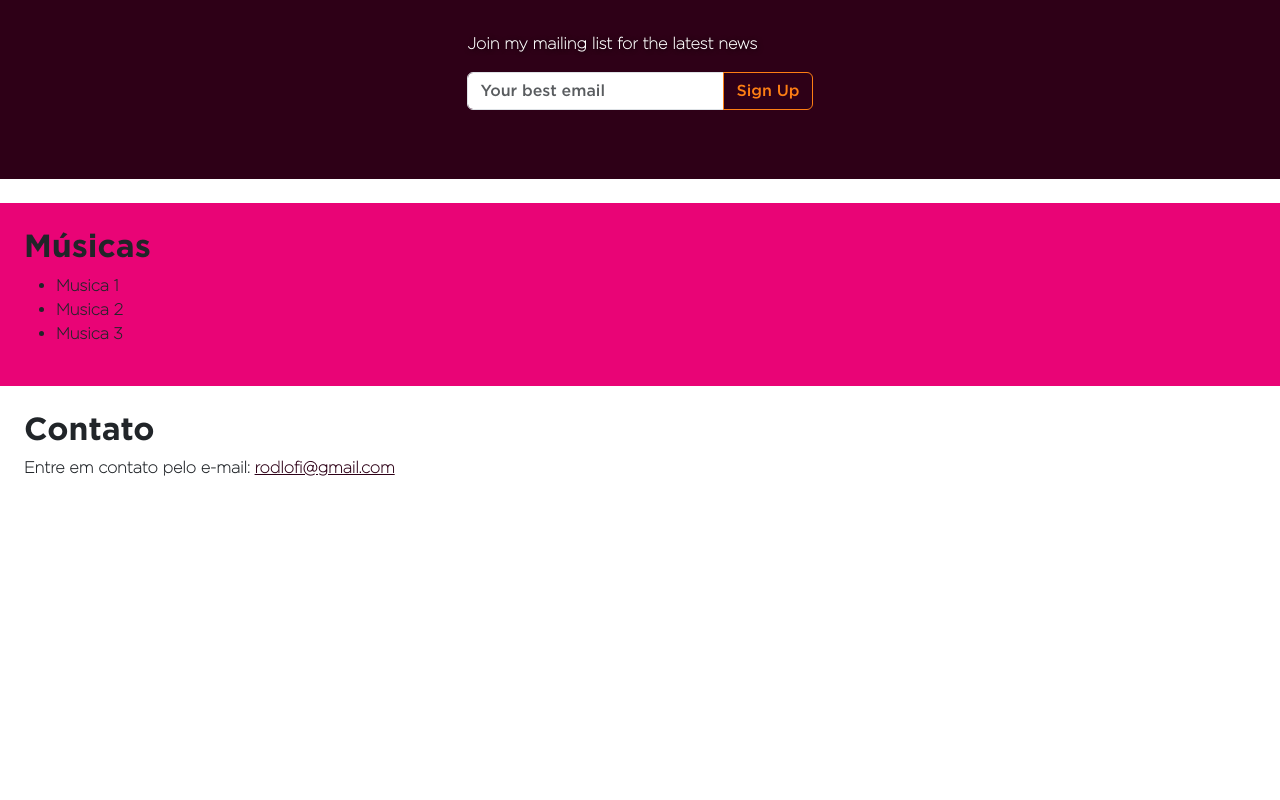
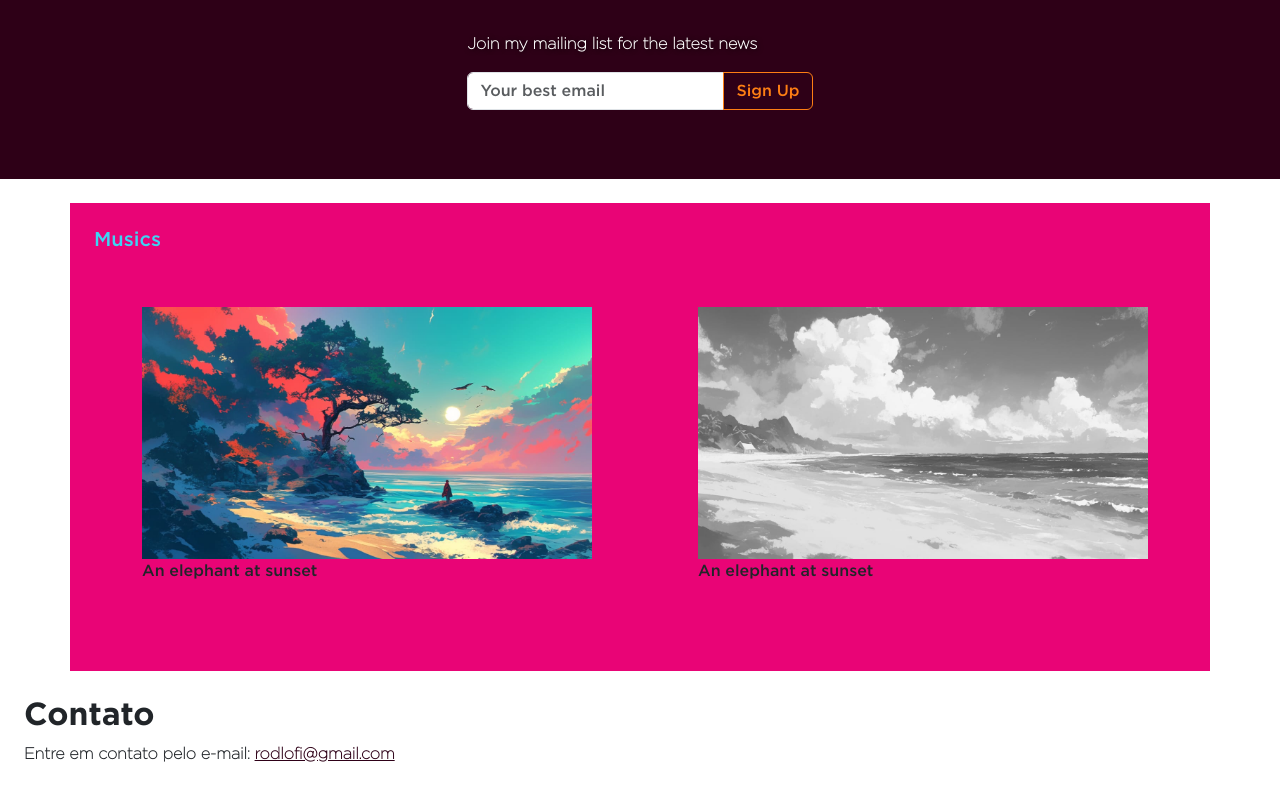
Before and after one commit to rodrigozan/afrobrazuca, a Next.js app: page / in a window 1280 px wide. Shown: the part 1207-2007 px from the top of the page. Before the commit the page ends 1727 px from the top, so only its background shows below. Built offline with nearby package versions, Linux system fonts and the light colour scheme; a web font is replaced by a local one.

Commit message:
Updated Musics component andMusics module scss

```diff
--- a/app/components/Musics.tsx
+++ b/app/components/Musics.tsx
@@ -1,14 +1,24 @@
 import React from 'react';
+
+import styles from '../../styles/Musics.module.scss';
+
+import img1 from '../assets/img/RodLofi-about.jpg'
+import img2 from '../assets/img/RodLofi-header.jpg'
 
 const Musics: React.FC = () => {
   return (
-    <section className="p-4 bg-light">
-      <h2>Músicas</h2>
-      <ul>
-        <li>Musica 1</li>
-        <li>Musica 2</li>
-        <li>Musica 3</li>
-      </ul>
+    <section className={`${styles.Musics} container p-4 bg-light`}>
+      <h5 className='text-info'>Musics</h5>
+      <div className='d-flex'>
+        <figure className={`${styles.music} music1 col-6 p-5`}>
+          <img src={img1.src} alt="Elephant at sunset" />
+          <figcaption>An elephant at sunset</figcaption>
+        </figure>
+        <figure className={`${styles.music} music1 col-6 p-5`}>
+          <img src={img2.src} alt="Elephant at sunset" />
+          <figcaption>An elephant at sunset</figcaption>
+        </figure>
+      </div>
     </section>
   );
 };
--- /dev/null
+++ b/styles/Musics.module.scss
@@ -0,0 +1,26 @@
+// styles/Musics.module.scss
+.Musics {
+    .music {
+        background-size: cover;
+        background-position: center;
+        -webkit-border-radius: 5px;
+        -moz-border-radius: 5px;
+        border-radius: 5px;
+
+        img {
+            max-width: 100%;
+        }
+
+        &+.music {
+            margin-left: 10px;
+        }
+    }
+
+    &.music1 {
+        background-image: url('../app/assets/img/RodLofi-about.jpg');
+    }
+
+    &.music2 {
+        background-image: url('../app/assets/img/RodLofi-header.jpg');
+    }
+}
```
